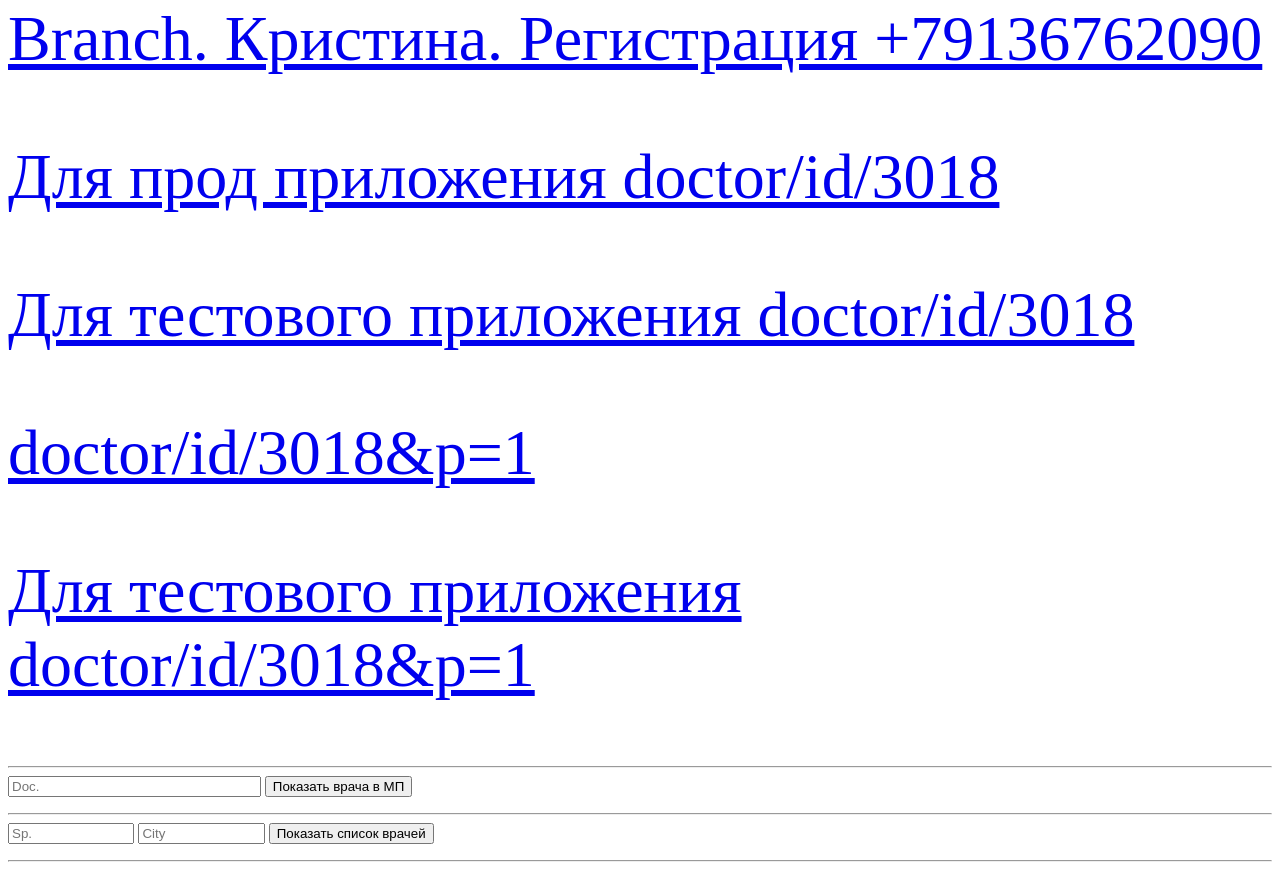
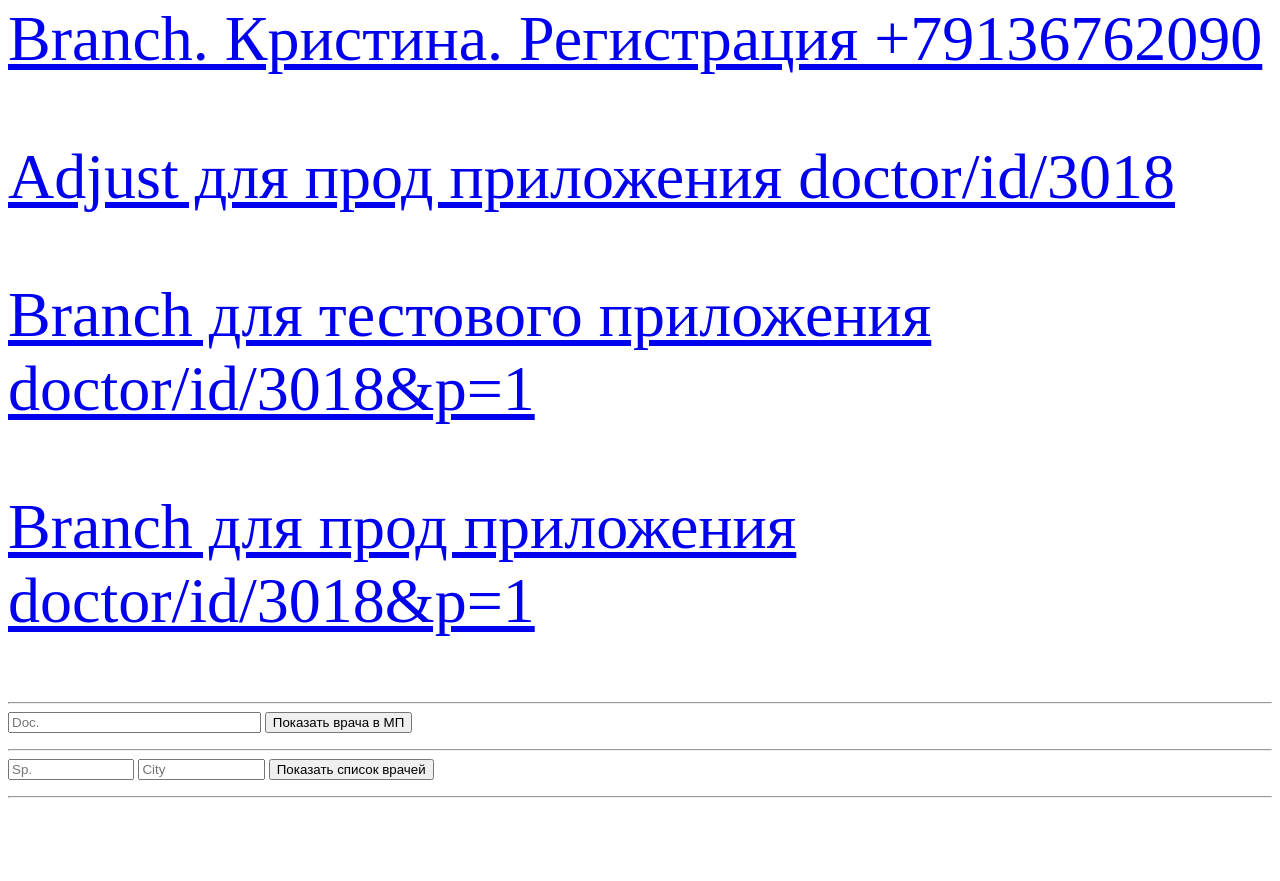
Before and after one commit to taraskreknin/taraskreknin.github.io, a plain HTML site: page index.html in a window 1280 px wide. Shown: the part 4468-5349 px from the top of the page. Drawn offline with Linux system fonts and the light colour scheme.

Commit message:
Update index.html

```diff
--- a/index.html
+++ b/index.html
@@ -53,10 +53,9 @@
     <p style="font-size:5vw;"> <a href="https://app.adjust.com/ndxwg5?deep_link=docdocapp://register/phone/79136762090">Adjust. Ссылка на экран регистрации +79136762090</a>
     <p style="font-size:5vw;"> <a href="https://dd.test-app.link/wCtU10xSCO/?$deeplink_path=docdoc://register/phone/79991112200">Branch. Регистрация +79991112200</a>
     <p style="font-size:5vw;"> <a href="https://dd.test-app.link/wCtU10xSCO/?$deeplink_path=docdocapp://register/phone/79136762090">Branch. Кристина. Регистрация +79136762090</a>
-    <p style="font-size:5vw;"> <a href="https://app.adjust.com/ndxwg5?deep_link=docdocapp://doctor/id/3018">Для прод приложения doctor/id/3018</a>
-    <p style="font-size:5vw;"> <a href="https://dd.test-app.link/ndxwg5?deep_link=docdocapp://doctor/id/3018">Для тестового приложения doctor/id/3018</a>
-    <p style="font-size:5vw;"> <a href="https://dd.app.link/Fm4huy3sCO?$deeplink_path=docdocapp%3A%2F%2Fdoctor%2Fid%2F3018&p=1">doctor/id/3018&p=1</a>
-    <p style="font-size:5vw;"> <a href="https://dd.test-app.link/Fm4huy3sCO?$deeplink_path=docdocapp%3A%2F%2Fdoctor%2Fid%2F3018&p=1">Для тестового приложения doctor/id/3018&p=1</a>
+    <p style="font-size:5vw;"> <a href="https://app.adjust.com/ndxwg5?deep_link=docdocapp://doctor/id/3018">Adjust для прод приложения doctor/id/3018</a>
+    <p style="font-size:5vw;"> <a href="https://dd.test-app.link/I0rBOuc5qR?$deeplink_path=docdocapp%3A%2F%2Fdoctor%2Fid%2F3018&p=1">Branch для тестового приложения doctor/id/3018&p=1</a>
+    <p style="font-size:5vw;"> <a href="https://dd.app.link/Fm4huy3sCO?$deeplink_path=docdocapp%3A%2F%2Fdoctor%2Fid%2F3018&p=1">Branch для прод приложения doctor/id/3018&p=1</a>
     <hr>
     <form>
       <input style="width:20%" type="number" maxlength="5" placeholder="Doc." id="doctorId_field" />
```
